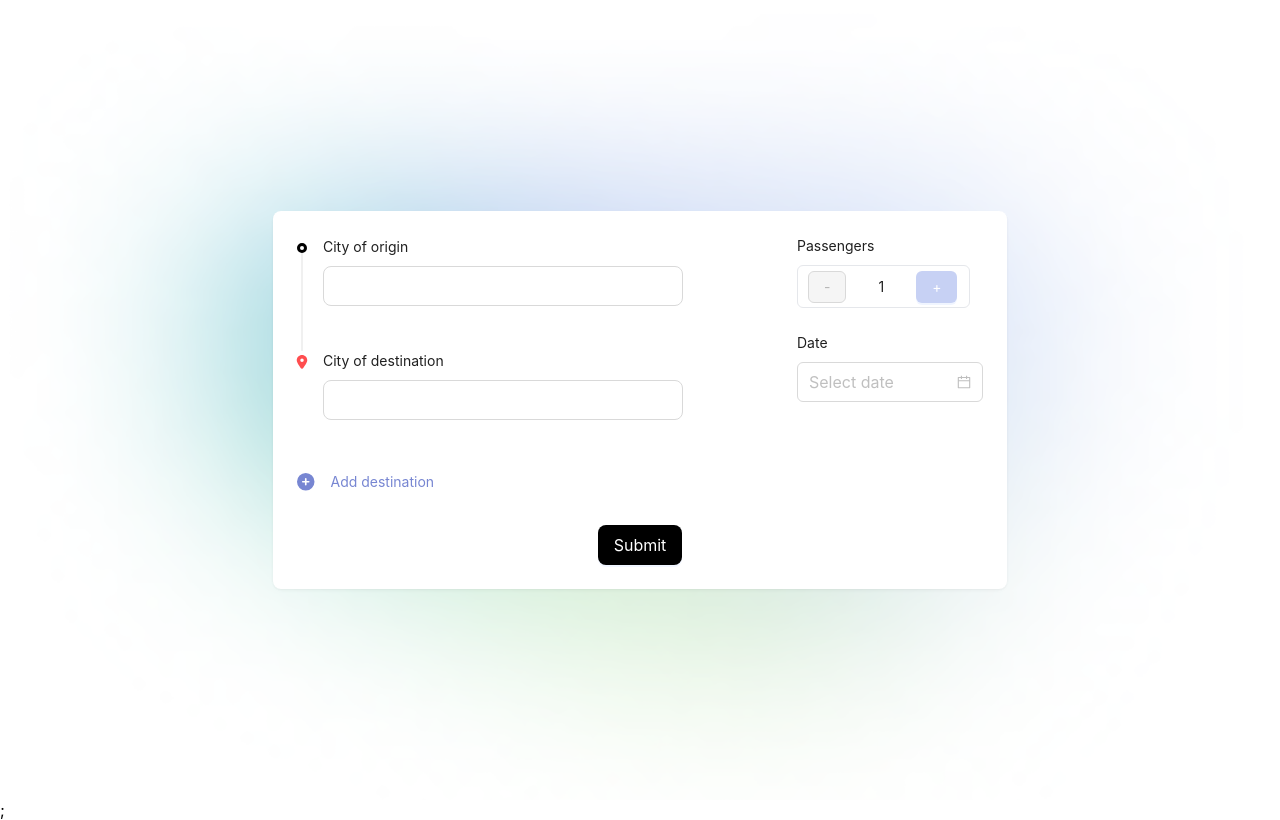
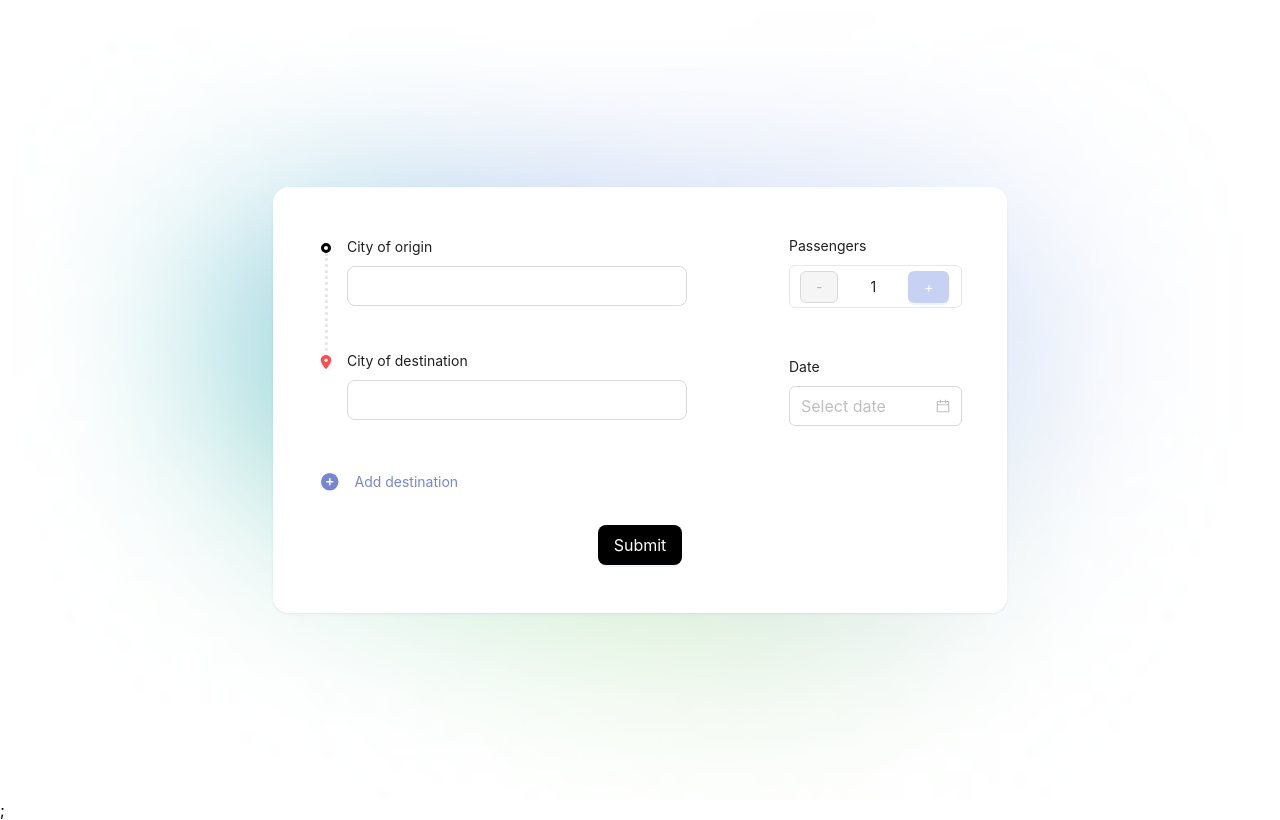
Before and after one commit to petkobyte/city-distance-calc, a React (Create React App) app: page / in a window 1280 px wide. Built offline with nearby package versions, Linux system fonts and the light colour scheme.

Commit message:
layout fixes

```diff
--- /dev/null
+++ b/src/components/timeline/Timeline.tsx
@@ -0,0 +1,8 @@
+import React, { FC } from 'react';
+import './styles.scss';
+import AntDTimeline from 'antd/lib/timeline';
+import { TimelineProps } from 'antd/lib/timeline';
+
+export const Timeline: FC<TimelineProps> = ({ ...props }) => {
+  return <AntDTimeline className='custom-timeline' {...props} />;
+};
--- /dev/null
+++ b/src/components/timeline/index.ts
@@ -0,0 +1 @@
+export * from './Timeline';
--- /dev/null
+++ b/src/components/timeline/styles.scss
@@ -0,0 +1,6 @@
+.custom-timeline {
+  .ant-timeline-item-tail {
+    border-inline-start: 3px dotted rgba(5, 5, 5, 0.09);
+  }
+
+}
--- a/src/layouts/RootLayout.scss
+++ b/src/layouts/RootLayout.scss
@@ -18,5 +18,10 @@
     max-height: 800px;
     overflow-y: auto;
     overflow-x: hidden;
+    border-radius: 16px;
+
+    .ant-card-body {
+      padding: 48px !important;
+    }
   }
 }
--- a/src/pages/home/Home.scss
+++ b/src/pages/home/Home.scss
@@ -40,5 +40,18 @@
 }
 
 .select-component {
-  max-width: 360px;
+  max-width: 340px;
 }
+
+.align-center  {
+  display: flex;
+  justify-content: center;
+  align-items: center;
+  margin-top: 32px;
+}
+
+.mobile-passenger-date {
+  width: 100%;
+  justify-content: center;
+  align-items: center;
+}
--- a/src/pages/home/Home.tsx
+++ b/src/pages/home/Home.tsx
@@ -6,7 +6,6 @@ import { useTranslation } from 'react-i18next';
 import { createSearchParams, useNavigate } from 'react-router-dom';
 import { Button } from '../../components/button/Button';
 import Space from 'antd/lib/space';
-import Timeline from 'antd/lib/timeline';
 import Select from 'antd/lib/select';
 import Form from 'antd/lib/form';
 import message from 'antd/lib/message';
@@ -18,6 +17,7 @@ import DatePicker from 'antd/lib/date-picker';
 import { CityType } from '../../constants/cityTypes';
 import { City, cities } from '../../constants/cities';
 import Spin from 'antd/lib/spin';
+import { Timeline } from '../../components/timeline';
 
 const { useBreakpoint } = Grid;
 
@@ -116,7 +116,7 @@ export const Home = () => {
                 filterOption={false}
                 onSearch={(e) => handleSearch(e)}
                 onFocus={() => setSearchResults([])}
-                notFoundContent={isLoading ? <Spin size='small' /> : null}
+                notFoundContent={isLoading ? <Spin size='small'>{t('res_loading')}</Spin> : null}
                 options={searchResults.map(([name, lat, lon]) => ({
                   value: name,
                   label: name,
@@ -161,6 +161,11 @@ export const Home = () => {
           </Space>
         </Col>
         <Col span={mobileMode ? 24 : 8}>
+          <Space
+            size='large'
+            direction={mobileMode ? 'horizontal' : 'vertical'}
+            className={mobileMode ? 'mobile-passenger-date' : ''}
+          >
             <Form.Item name='passengers' label={t('res_passengers')} initialValue={passengers}>
               <NumberInput value={passengers} onChange={setPassengers} />
             </Form.Item>
@@ -170,15 +175,13 @@ export const Home = () => {
               label={t('res_date')}
               rules={[{ required: true }, { type: 'date' }]}
             >
-            <DatePicker size='large' />
+              <DatePicker size='large' style={{ width: '100%' }} />
             </Form.Item>
+          </Space>
         </Col>
       </Row>
       <Row>
-        <Col
-          span={24}
-          style={{ display: 'flex', justifyContent: 'center', alignItems: 'center', marginTop: 32 }}
-        >
+        <Col span={24} className='align-center'>
           <Button mobile={mobileMode} type='primary' size='large' htmlType='submit'>
             {t('res_submit')}
           </Button>
--- a/src/pages/search-result/SearchResult.tsx
+++ b/src/pages/search-result/SearchResult.tsx
@@ -5,8 +5,7 @@ import Grid from 'antd/lib/grid';
 import { useTranslation } from 'react-i18next';
 import { useNavigate, useSearchParams } from 'react-router-dom';
 import { Button } from '../../components/button/Button';
-import Timeline from 'antd/lib/timeline';
-import { City, cities } from '../../constants/cities';
+import { cities } from '../../constants/cities';
 import { calculateDistance } from '../../utils/distanceCalculator';
 import Tooltip from 'antd/lib/tooltip';
 import { FontAwesomeIcon } from '@fortawesome/react-fontawesome';
@@ -15,6 +14,7 @@ import Space from 'antd/lib/space';
 import './SearchResult.scss';
 import { formatDateString } from '../../utils/dateFormatter';
 import { roundNumber } from '../../utils/roundNumber';
+import { Timeline } from '../../components/timeline';
 
 const { useBreakpoint } = Grid;
 interface SearchParams {
--- a/src/resources/locales/en.json
+++ b/src/resources/locales/en.json
@@ -6,5 +6,6 @@
   "res_date": "Date",
   "res_passengers": "Passengers",
   "res_submit": "Submit",
-  "res_isTotalDistance": "is total distance"
+  "res_isTotalDistance": "is total distance",
+  "res_loading": "Loading..."
 }
--- a/src/styles/theme.ts
+++ b/src/styles/theme.ts
@@ -8,10 +8,6 @@ export const mainTheme: ThemeConfig = {
   components: {
     Button: {
       colorPrimary: 'black',
-    },
-    Card: {
-      borderRadiusOuter: 16,
-      borderRadius: 16,
     },
     Tooltip: {
       colorBgDefault: '#7786D2',
```
Also changed, not shown: src/styles/globalStyles.scss (deleted). Lines whose indentation alone changed are shown as unchanged.
